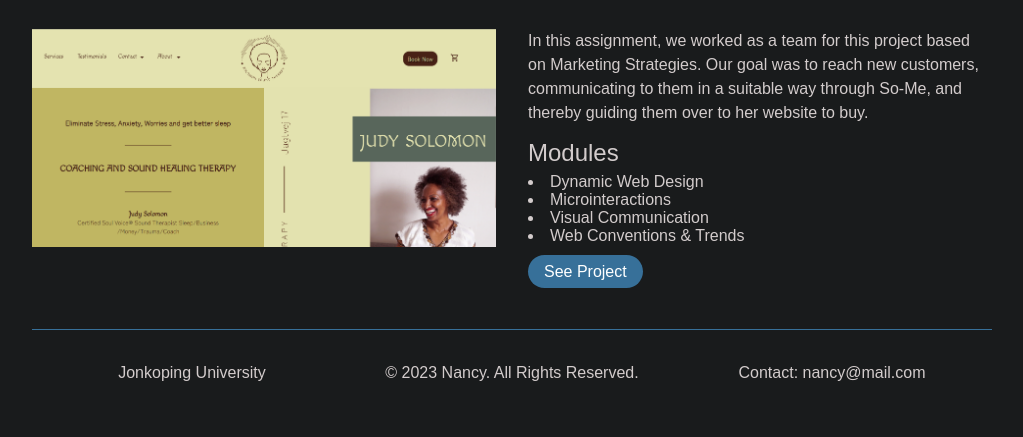
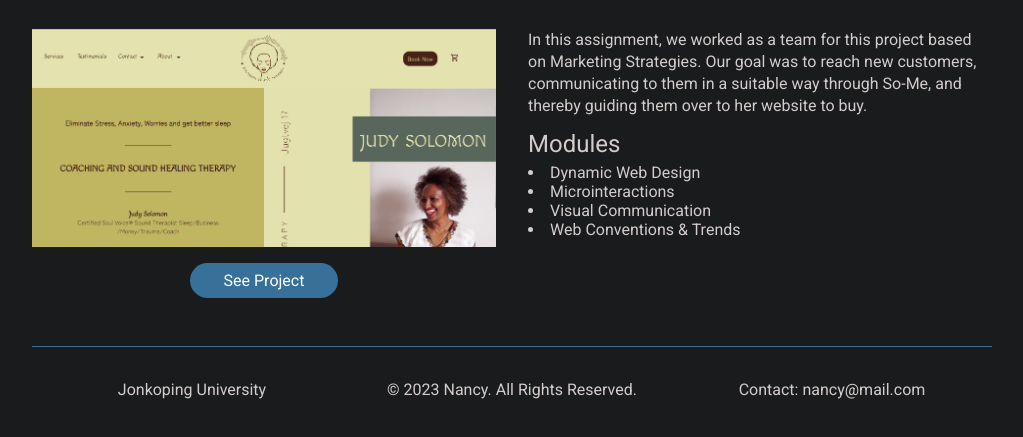
Before and after one commit to NancyNancy07/Portfolio, a plain HTML site: page projects/solomon.html in a window 1280 px wide. Shown: the part 221-658 px from the top of the page, without its empty margins (128-1151 px from the left). Drawn offline with Linux system fonts and the light colour scheme; files whose address does not match are found by name.

Commit message:
change the location of the button

```diff
--- a/css/style.css
+++ b/css/style.css
@@ -1,3 +1,4 @@
+@import url("https://fonts.googleapis.com/css2?family=Quicksand:wght@300&family=Roboto&family=Tajawal:wght@300&display=swap");
 * {
   margin: 0;
   padding: 0;
@@ -10,7 +11,7 @@
   --text-color: #d3cccc;
   --bg-color: #191b1c;
   --project-bg-color: #3f4242;
-  --primary-font: Arial, Helvetica, sans-serif;
+  --primary-font: "Roboto", sans-serif;
 }
 
 .light-theme {
@@ -24,7 +25,7 @@
 body {
   margin-left: 10rem;
   margin-right: 10rem;
-  font-family: Arial, Helvetica, sans-serif;
+  font-family: var(--primary-font);
   background-color: var(--bg-color);
   color: var(--text-color);
 }
@@ -126,9 +127,6 @@ ul li a {
   padding: 1rem 0 2rem 0;
   /* border-bottom: #377099 1px solid; */
 }
-.description-text {
-  line-height: 24px;
-}
 /* footer */
 .footer {
   display: grid;
@@ -222,8 +220,13 @@ textarea {
   display: block;
   max-width: 100%;
   height: auto;
+  margin-bottom: 1rem;
 }
 .project-link {
+  display: block;
+  margin: auto;
+  width: 25%;
+  text-align: center;
   background: var(--primary-color);
   color: var(--secondary-color2);
   padding: 8px 16px;
@@ -284,4 +287,14 @@ textarea,
     margin-right: 0;
     padding: 8px 20px;
   }
+  #icon {
+    top: 4rem;
+    width: 7%;
+  }
 }
+@media only screen and (max-width: 400px) {
+  body {
+    padding: 0;
+    margin: 0;
+  }
+}
--- a/projects/solomon.html
+++ b/projects/solomon.html
@@ -37,11 +37,18 @@
         <h2 class="subtitle-text">Client based Project</h2>
       </div>
       <div class="single-project-description">
-        <img
-          class="single-project-image"
-          src="../images/project4.png"
-          alt="Hogwarts Project"
-        />
+        <div>
+          <img
+            class="single-project-image"
+            src="../images/project4.png"
+            alt="Hogwarts Project"
+          />
+          <a
+            class="project-link"
+            href="https://nancynancy13.github.io/ExamCoding/index.html"
+            >See Project</a
+          >
+        </div>
         <div>
           <p class="description-text">
             In this assignment, we worked as a team for this project based on
@@ -54,12 +61,6 @@
           <li>Microinteractions</li>
           <li>Visual Communication</li>
           <li>Web Conventions & Trends</li>
-          <br />
-          <a
-            class="project-link"
-            href="https://nancynancy13.github.io/ExamCoding/index.html"
-            >See Project</a
-          >
         </div>
       </div>
     </main>
```
Also changed, not shown: projects/customiseMe.html (+12 -11 lines), projects/darkMode.html (+12 -11 lines), projects/foofest.html (+10 -11 lines), projects/hogwarts.html (+12 -11 lines).
